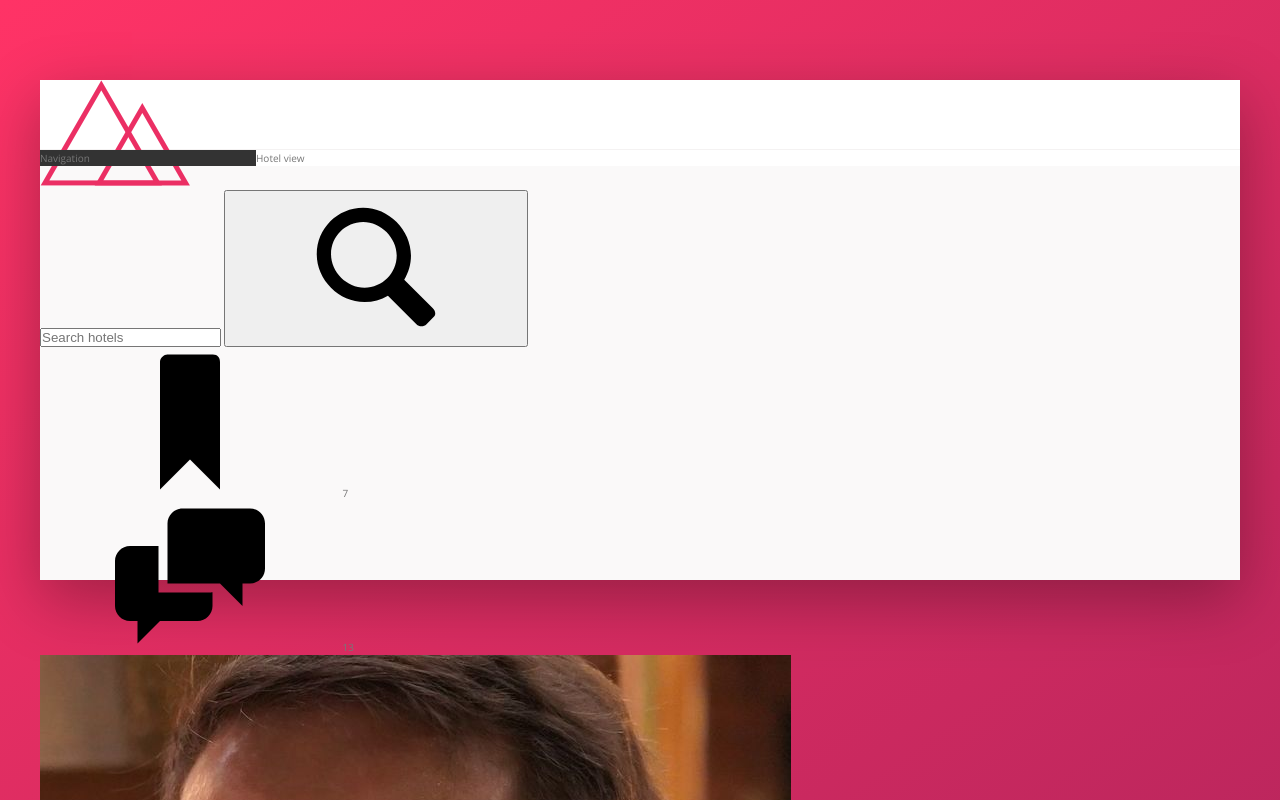
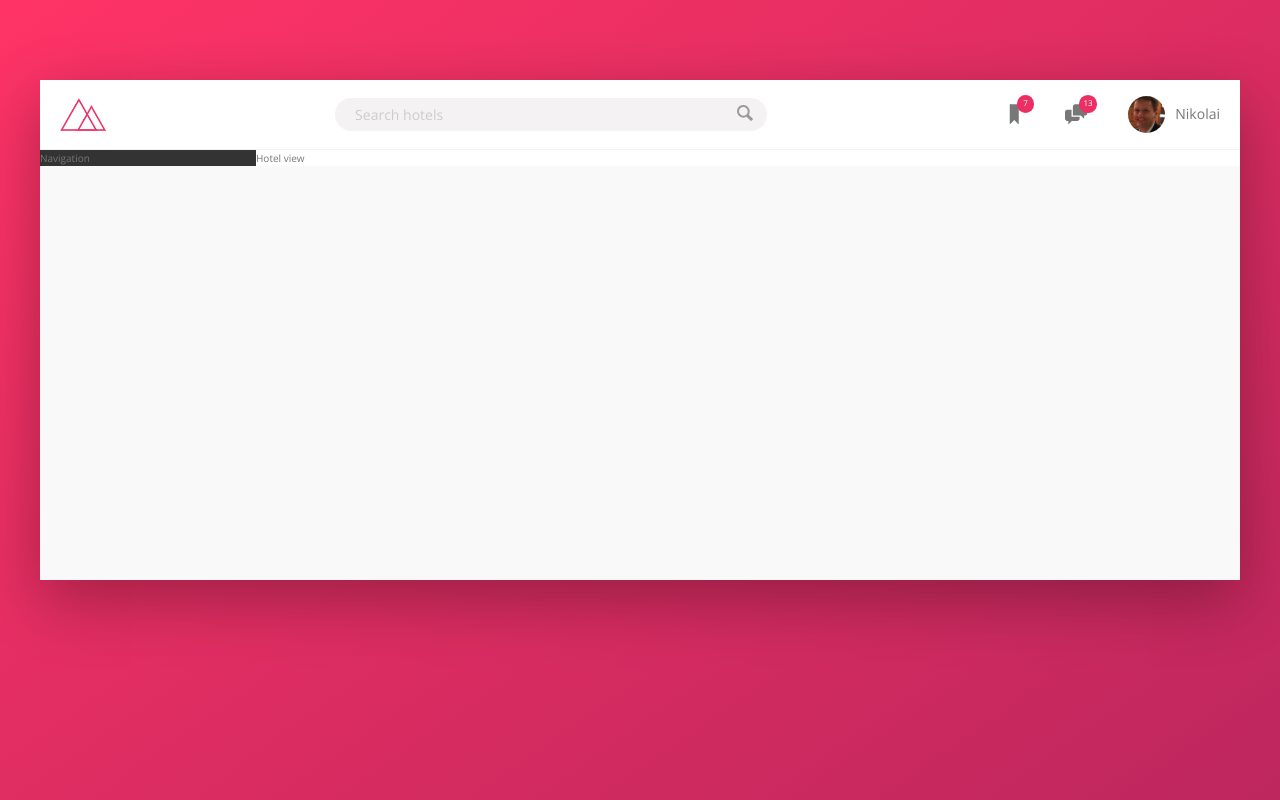
Before and after one commit to nikolai-chernolutskii/trillo, a website: page index.html in a window 1280 px wide. Shown: the top 800 px of the page. Drawn offline with nearby package versions, Linux system fonts and the light colour scheme.

Commit message:
Header - main coding

```diff
--- a/sass/base/_base.scss
+++ b/sass/base/_base.scss
@@ -1,11 +1,3 @@
-*,
-*::after,
-*::before {
-    margin: 0;
-    padding: 0;
-    box-sizing: inherit;
-}
-
 // Since later on in the code we're going to use rem units for responsive design, we will set the root font size to 10px, not 16px which is usually the default browser value. However, if we set the root font size to 10px by hard coding (putting the value of 10px), we will prevent the user from setting a more convenient value in the browser. Therefore, we set the calculated value of 10px by declaring a percentage of 62.5 (from 16px which is the default value of the browser)
 
 html {
@@ -29,6 +21,14 @@ html {
     box-sizing: border-box;
 }
 
+*,
+*::after,
+*::before {
+    margin: 0;
+    padding: 0;
+    box-sizing: inherit;
+}
+
 body {
     font-family: 'Open Sans', sans-serif;
     font-weight: 400;
--- a/sass/components/_components.scss
+++ b/sass/components/_components.scss
@@ -0,0 +1,156 @@
+////////////////////////////////////////
+// LOGO
+.logo {
+    height: 3.25rem;
+    margin-left: 2rem;
+}
+
+////////////////////////////////////////
+// SEARCH
+.search {
+    flex: 0 0 40%;
+
+    display: flex;
+    justify-content: center;
+    align-items: center;
+
+    &__input {
+        font-family: inherit;
+        font-size: inherit;
+        color: inherit;
+        background-color: $color-grey-light-2;
+
+        border: none;
+        padding: 0.7rem 2rem;
+        margin-right: -3.25rem;
+        border-radius: 100px;
+        width: 90%;
+        transition: all 0.2s;
+
+        &:focus {
+            outline: none;
+            width: 100%;
+            background-color: $color-grey-light-3;
+
+            & + .search__button {
+                background-color: $color-grey-light-3;
+            }
+        }
+
+        &::-webkit-input-placeholder {
+            font-weight: 100;
+            color: $color-grey-light-4;
+        }
+    }
+
+    &__button {
+        border: none;
+        background-color: $color-grey-light-2;
+
+        &:focus {
+            outline: none;
+        }
+
+        &:active {
+            transform: translateY(2px);
+        }
+    }
+
+    &__icon {
+        height: 2rem;
+        width: 2rem;
+        fill: $color-grey-dark-3;
+    }
+}
+
+////////////////////////////////////////
+// USER NAVIGATION
+.user-nav {
+    align-self: stretch;
+    display: flex;
+    align-items: center;
+
+    & > * {
+        padding: 0 2rem;
+        cursor: pointer;
+        height: 100%;
+        display: flex;
+        align-items: center;
+
+        &:hover {
+            background-color: $color-grey-light-2;
+        }
+    }
+
+    &__icon-box {
+        position: relative;
+    }
+
+    &__icon {
+        height: 2.25rem;
+        width: 2.25rem;
+        fill: $color-grey-dark-2;
+    }
+
+    &__notification {
+        font-size: 0.8rem;
+        height: 1.75rem;
+        width: 1.75rem;
+        border-radius: 50%;
+        background-color: $color-primary;
+        color: #fff;
+
+        position: absolute;
+        top: 1.5rem;
+        right: 1.1rem;
+
+        display: flex;
+        justify-content: center;
+        align-items: center;
+    }
+
+    &__user {
+    }
+
+    &__user-photo {
+        height: 3.75rem;
+        border-radius: 50%;
+        margin-right: 1rem;
+    }
+
+    &__user-name {
+    }
+}
+
+////////////////////////////////////////
+// SIDE NAVIGATION
+
+////////////////////////////////////////
+// LEGAL TEXT
+
+////////////////////////////////////////
+// GALLERY
+
+////////////////////////////////////////
+// HOTEL OVERVIEW
+
+////////////////////////////////////////
+// BUTTON INLINE
+
+////////////////////////////////////////
+// PARAGRAPH
+
+////////////////////////////////////////
+// LIST
+
+////////////////////////////////////////
+// RECOMMEND
+
+////////////////////////////////////////
+// REVIEWS
+
+////////////////////////////////////////
+// CALL TO ACTION
+
+////////////////////////////////////////
+// CALL TO ACTION-2
--- a/sass/layout/_layout.scss
+++ b/sass/layout/_layout.scss
@@ -7,10 +7,14 @@
 }
 
 .header {
+    font-size: 1.4rem;
     height: 7rem;
     background-color: #fff;
+    border-bottom: $line;
 
-    border-bottom: $line;
+    display: flex;
+    justify-content: space-between;
+    align-items: center;
 }
 
 .content {
```
Also changed, not shown: css/style.css.
